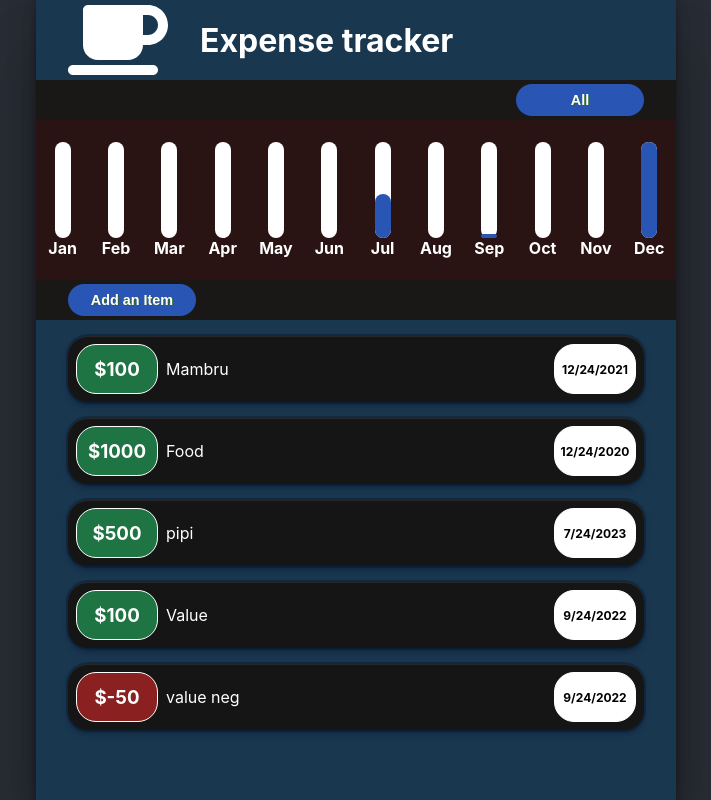
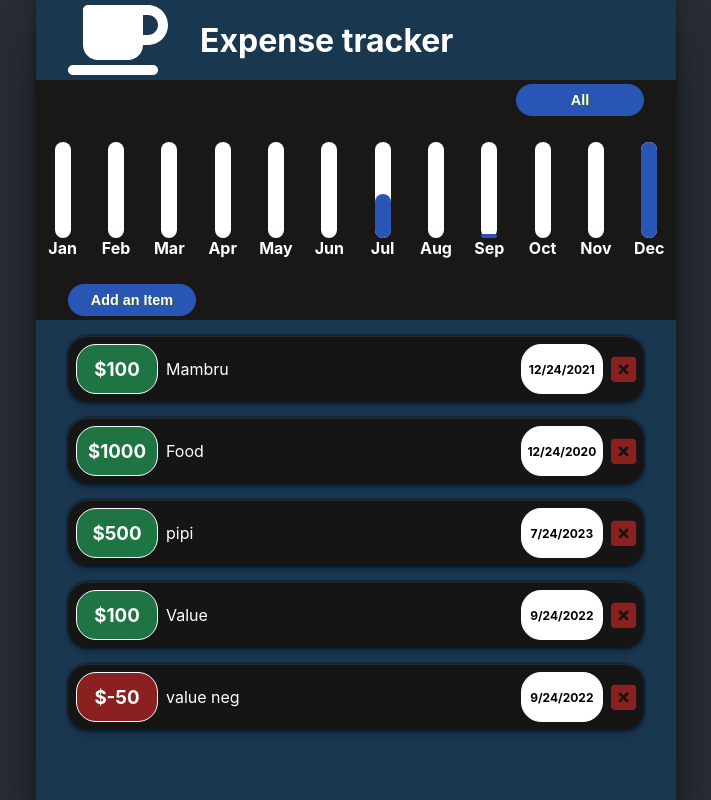
Before and after one commit to ericd33/ReactExpenseTracker, a React (Create React App) app: page / in a window 1280 px wide. Shown: the whole page, without its empty margins (284-995 px from the left). Built offline with nearby package versions, Linux system fonts and the light colour scheme.

Commit message:
Features Added

```diff
--- a/src/App.css
+++ b/src/App.css
@@ -65,6 +65,12 @@ html {
   color: #61dafb;
 }
 
+.noFound {
+  color: white;
+  text-align: center;
+  padding-top:1rem;
+}
+
 .items__wrap {
   padding-bottom:1rem;
 }
--- a/src/App.js
+++ b/src/App.js
@@ -67,7 +67,7 @@ function App() {
     return narr;
   }
 
-  //filtrar items por anio
+  //filtrar items por año
   //array => array
   function getItemsByYear(itemList, y) {
     let filteredList = itemList.filter(
@@ -98,16 +98,57 @@ function App() {
     return grab;
   }
 
+
+  function deleteHandler(data) {
+    console.log("trying to delete "+data);
+    updateItemList(function (prevItem) {
+      let narr = [...prevItem];
+      narr = prevItem.filter(elem => elem.title != data);
+      console.log(narr);
+      return narr;
+    });
+  }
+
   function saveExpenseDataHandler(data) {
     updateItemList(function (prevItem) {
       return [data, ...prevItem];
     });
   }
-  let fillChart = toPercentArr(makeValueArray(getItemsByYear(items, year)));
+
+  function getYearsArray() {
+    let narr = [];
+    for(let i in items) {
+      if (narr.indexOf(items[i].date.getFullYear()) == -1) {
+        narr.push(items[i].date.getFullYear())
+      }
+
+    }
+    narr.sort();
+    return narr;
+  }
+
+  function getIncome() {
+
+  }
+
+  function getOutcome() {
+
+  }
+
+  function getTotal() {
+
+  }
+  let fillChart = [];
+  if (getItemsByYear(items, year).length == 0 ) {
+    fillChart = INITIAL_MONTHS;
+  } else {
+    fillChart = toPercentArr(makeValueArray(getItemsByYear(items, year)));
+  }
+  const noItemsFound = fillChart == INITIAL_MONTHS &&<h2 className="noFound">No Items Found</h2>;
   return (
     <div className="app__wrapper">
       <Banner />
-      <DropDown onSelectYear={selectYearHandler} />
+      <DropDown onSelectYear={selectYearHandler} yearsArr={getYearsArray}/>
       <Graph fill={fillChart} />
       <Controls onHideForm={hideFormHandler}></Controls>
       <div className="wrap__body">
@@ -116,6 +157,7 @@ function App() {
         </Card>
       </div>
       <div className="items__wrap">
+        {noItemsFound}
         {items.map(function (x) {
           if (x.date.getFullYear() == year || year == "all") {
             return (
@@ -124,6 +166,7 @@ function App() {
                 price={x.price}
                 name={x.title}
                 date={x.date}
+                itemToDel={deleteHandler}
               />
             );
           } else return "";
--- a/src/Components/Item/FormItem/FormItem.css
+++ b/src/Components/Item/FormItem/FormItem.css
@@ -1,6 +1,7 @@
 form {
     display:flex;
     flex-direction: column;
+
 }
 
 .form__wrap{
--- a/src/Components/Item/ItemComponent.css
+++ b/src/Components/Item/ItemComponent.css
@@ -11,6 +11,11 @@
     margin-left:.5rem;
 }
 
+.deleteButton {
+    color:#8A2020;
+    font-size: 1.8rem;
+    padding-right:.5rem;
+}
 
 .item__date {
     color:black;
--- a/src/Components/Item/ItemComponent.js
+++ b/src/Components/Item/ItemComponent.js
@@ -1,18 +1,27 @@
 import './ItemComponent.css';
 import React from 'react';
 import Card from '../../UI/Card'
+import { FontAwesomeIcon } from '@fortawesome/react-fontawesome';
+import { faSquareXmark } from '@fortawesome/free-solid-svg-icons';
+
 function ItemComponent(props) {
     let thecolor = 'item__green';
     if (props.price < 0) {
         thecolor = 'item__red';
     }
+function delClickHandler() {
+  props.itemToDel(props.name)
+}
 
   return (
     <Card hideThis={true}>
     <div className="item__wrap">
         <div className={"item__price " + thecolor}><h3>{"$" + props.price}</h3></div>
         <div className="item__name">{props.name}</div>
-        <div className="item__date">{props.date.toLocaleDateString()}</div>
+        <div className="item__date">{props.date.toLocaleDateString()}
+
+        </div>
+        <FontAwesomeIcon onClick={delClickHandler} icon={faSquareXmark} className="deleteButton" />
     </div>
     </Card>
   );
--- a/src/UI/DropDown.js
+++ b/src/UI/DropDown.js
@@ -8,11 +8,10 @@ function DropDown(props) {
     return (
         <div className="dropdown__wrap">
         <select onChange={submitHandler}>
-            <option value="all">All</option>
-            <option value="2020">2020</option>
-            <option value="2021">2021</option>
-            <option value="2022">2022</option>
-            <option value="2023">2023</option>
+        <option value="all">All</option>
+        {props.yearsArr().map(ele => {
+                return <option value={ele}>{ele}</option>
+            })}
         </select>
         </div>
     )
--- a/src/UI/Graph.css
+++ b/src/UI/Graph.css
@@ -2,6 +2,18 @@
     height:10rem;
     width:100%;
     display:flex;
-    background-color:rgb(41, 19, 19);
+    background-color:#1A1717;
     align-items:center;
 }
+
+.stats__wrapper {
+    display:flex;
+    flex-direction: row;
+}
+
+.statsCard {
+    width:100%;
+    padding-left:.5rem;
+    padding-right:.5rem;
+    padding-bottom:1rem;
+}
--- a/src/UI/Graph.js
+++ b/src/UI/Graph.js
@@ -1,7 +1,7 @@
 import './Graph.css';
 import React from "react";
 import GraphBar from './GraphBar';
-
+import Card from './Card'
 
 function Graph(props) {
 
@@ -9,11 +9,17 @@ function Graph(props) {
 
 
      return(
+        <div>
+            {/* <div className="stats__wrapper">
+            <div className="statsCard"><Card hideThis={true}><h1>Holaaaa</h1></Card></div>
+            <div className="statsCard"><Card hideThis={true}><h1>Holaaaa</h1></Card></div>
+            </div> */}
          <div className="graph__wrapper">
              {MONTH_ARR.map(function (ele, index) {
                  return <GraphBar fill={props.fill[index]} label={MONTH_ARR[index]}/>
              })}
          </div>
+         </div>
      );
 }
 
--- a/src/UI/GraphBar.css
+++ b/src/UI/GraphBar.css
@@ -5,6 +5,7 @@
     border-collapse:collapse;
     position:absolute;
     bottom:0;
+    transition-duration:350ms;
 }
 .graph__bar__label {
     color:white;
```
